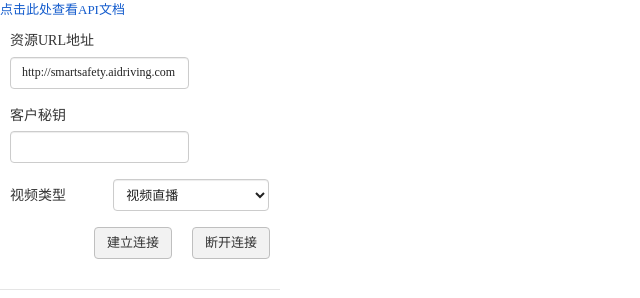
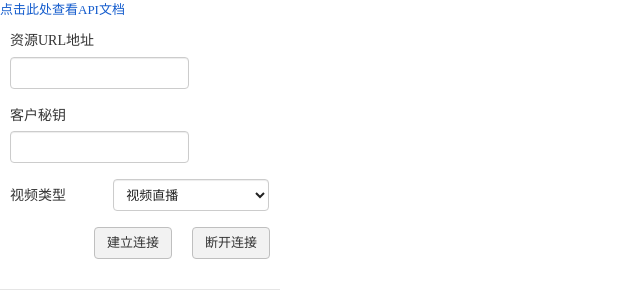
Before and after one commit to XieYongHong/aidiving_video, a plain HTML site: page index.html in a window 1280 px wide. Shown: the whole page, without its empty margins (0-640 px from the left). Drawn offline with Linux system fonts and the light colour scheme.

Commit message:
去掉部分默认值

```diff
--- a/index.html
+++ b/index.html
@@ -16,7 +16,7 @@
             <div class="rows">
                 <div class="cols">
                     <label>资源URL地址</label>
-                    <input id='url' value="http://smartsafety.aidriving.com"/>
+                    <input id='url'/>
                 </div>
                 <div class="cols">
                     <label>客户秘钥</label>
```
